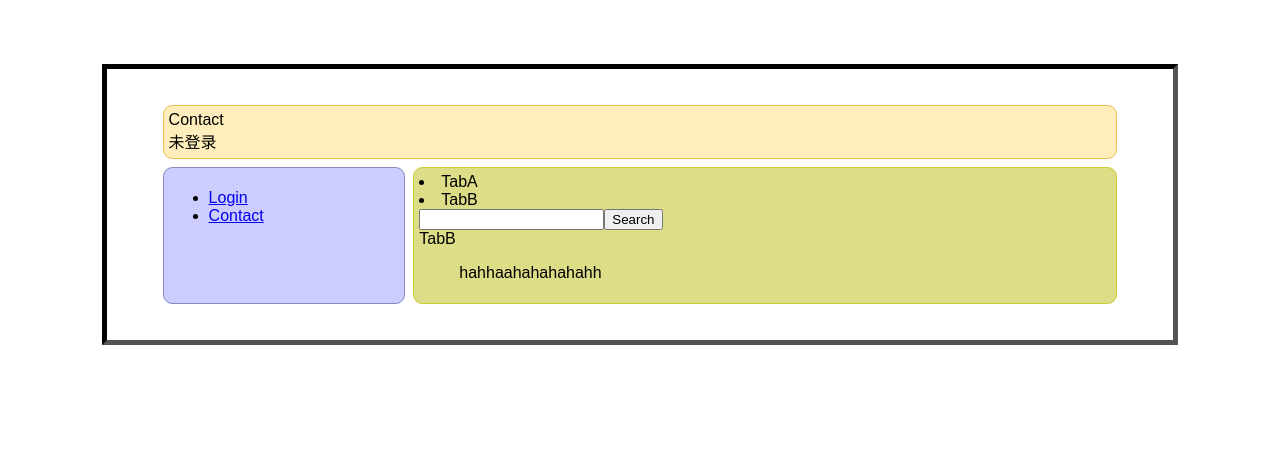
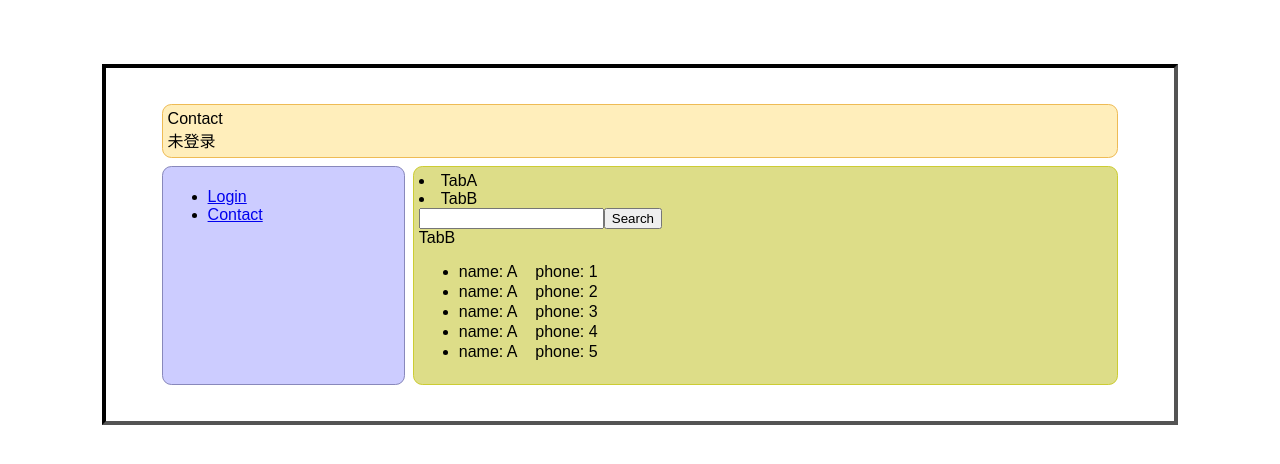
Before and after one commit to React-home-work/contact-homework, a React (Create React App) app: page /Contact in a window 1280 px wide. Both pictures are taken after a click on the item "TabB". Shown: the top 464 px of the page. Built offline with nearby package versions, Linux system fonts and the light colour scheme.

Commit message:
完成懒加载功能，存在问题时搜索之后不刷新dom

```diff
--- a/src/App.css
+++ b/src/App.css
@@ -1,14 +1,9 @@
 .App {
-  border-width: 5px;
+  border-width: 0.3em;
   border-style: inset;
   border-color: black;
   margin: 5% 8% 5% 8%;
   padding: 2.5% 4% 2.5% 4%;
-  /* margin-top: 10%;
-  margin-bottom: 10%;
-  margin-left: 15%;
-  margin-right: 15%; */
-  /* text-align: center; */
 }
 
 .App-logo {
@@ -16,20 +11,6 @@
   height: 80px;
 }
 
-.App-header {
-  background-color: #222;
-  height: 150px;
-  padding: 20px;
-  color: white;
-}
-
-.App-title {
-  font-size: 1.5em;
-}
-
-.App-intro {
-  font-size: large;
-}
 
 @keyframes App-logo-spin {
   from { transform: rotate(0deg); }
@@ -87,3 +68,12 @@
     -webkit-order: 2;
             order: 2;
 }
+
+.item-listing {
+  height: 100px;
+  overflow-y: auto;
+}
+
+.item-listing > div {
+  height: 20px;
+}
--- a/src/component/contact.js
+++ b/src/component/contact.js
@@ -57,7 +57,7 @@ const setItemSearchCondition = (items, searchCondition) => {
       console.log(item, "items in setItemSearchCondition")
       if (
         item.name.indexOf(searchCondition) > -1 ||
-        item.phone.indexOf(searchCondition) > -1
+        item.phone.toString().indexOf(searchCondition) > -1
       ) {
         return item;
       }
--- a/src/component/list-tab.js
+++ b/src/component/list-tab.js
@@ -7,42 +7,53 @@ import { Router, Route, Link } from "react-router";
 // import { store } from "../index";
 
 class ListTab extends Component {
-  // constructor(props) {
-  //   super(props);
-  //   if(this.props.items && this.props.listItem() !== []){
-  //     console.log(this.props.items, 'items');
-  //     this.name = this.props.items[0].name;
-  //   } else {
-  //     const name = '1111';
-  //   }
+  constructor(props) {
+    super(props);
+    this.items = this.props.items; // 记录 全用this的方式定义仅这个class本身给自己用到的变量，使用const或者let可能会出问题
+    this.nextScrollIndex = 5;
+    this.onScroll = this.onScroll.bind(this);
+    console.log(this.items,this.items.length, 'itemsssssss');
+  }
+  // componentDidUpdate() {
+  //   console.log(this.props.listItem, '11111');
   // }
-  componentDidUpdate() {
-    console.log(this.props.listItem, '11111');
+  onScroll() {
+    let listEl = document.getElementById("item-listing");
+    if(listEl.scrollTop + listEl.clientHeight === listEl.scrollHeight) {
+      console.log("到底啦~~", this.nextScrollIndex);
+      let i = 0;
+      for(i; i<5; i++) {
+        ++this.nextScrollIndex
+        if(this.items[this.nextScrollIndex]) {
+          let itemEl = document.createElement("div");
+          // itemEl.setAttribute('key', this.nextScrollIndex);
+          itemEl.innerHTML = `<li><span>name: ` + this.items[this.nextScrollIndex].name + `</span>
+          <span>&nbsp;&nbsp;&nbsp;&nbsp;phone: ` + this.items[this.nextScrollIndex].phone + `</span></li>`;
+          listEl.appendChild(itemEl);
+        } else {
+          --this.nextScrollIndex;
+          console.log("到底啦啦啦啦啦啦啦啦啦",this.nextScrollIndex);
+          break;
+        }
+      }
+    }
   }
+
   render() {
     // console.log(store.getState().listOperate, 'listtabsotre')
-    console.log(this.props.items, "items");
+    console.log(this.items, "items");
     return (
-      // <div>
-      //   <div>TabB</div>
-      //   <div>
-      //     {this.props.items.length !== 0
-      //       ? this.props.items[0].name
-      //       : "hahhaahahahahahh"}
-      //       {/* 空对象或者数组互相不等（！= && ！==） */}
-      //   </div>
-      // </div>
       <div>
           <div>TabB</div>
-        <ul id="item-listing">
-          {this.props.items.length === 0
+        <ul id="item-listing" className="item-listing" onScroll={this.onScroll}>
+          {this.items.length === 0
             ? "hahhaahahahahahh"
-            : this.props.items.map((item, index) => {
+            : this.items.slice(0,6).map((item, index) => {
                 return (
-                  <ol key={index}>
+                  <div key={index}>
                     <li><span>name: {item.name}</span>
                     <span>&nbsp;&nbsp;&nbsp;&nbsp;phone: {item.phone}</span></li>
-                  </ol>
+                  </div>
                 );
               })}
         </ul>
--- a/src/reducers.js
+++ b/src/reducers.js
@@ -10,6 +10,26 @@ let defaultUser = {
 let initialTab = {
   tabName: "TabA"
 }
+
+// for fake use
+let listItemFake = [
+  {name: "A", phone: 1},
+  {name: "A", phone: 2},
+  {name: "A", phone: 3},
+  {name: "A", phone: 4},
+  {name: "A", phone: 5},
+  {name: "A", phone: 6},
+  {name: "A", phone: 7},
+  {name: "A", phone: 8},
+  {name: "A", phone: 9},
+  {name: "A", phone: 10},
+  {name: "A", phone: 11},
+  {name: "A", phone: 12},
+  {name: "A", phone: 13},
+  {name: "A", phone: 14},
+  {name: "A", phone: 15},
+  {name: "A", phone: 16}
+]
 
 export const authenticate = (state = defaultUser, action) => {
   switch (action.type) {
@@ -41,7 +61,9 @@ export const authenticate = (state = defaultUser, action) => {
   }
 };
 
-export const listOperation = (state = [], action) => {
+//fot test-use
+export const listOperation = (state = listItemFake, action) => {
+// export const listOperation = (state = [], action) => {
     switch(action.type){
         case "ADD_ONE":
             return [
```
